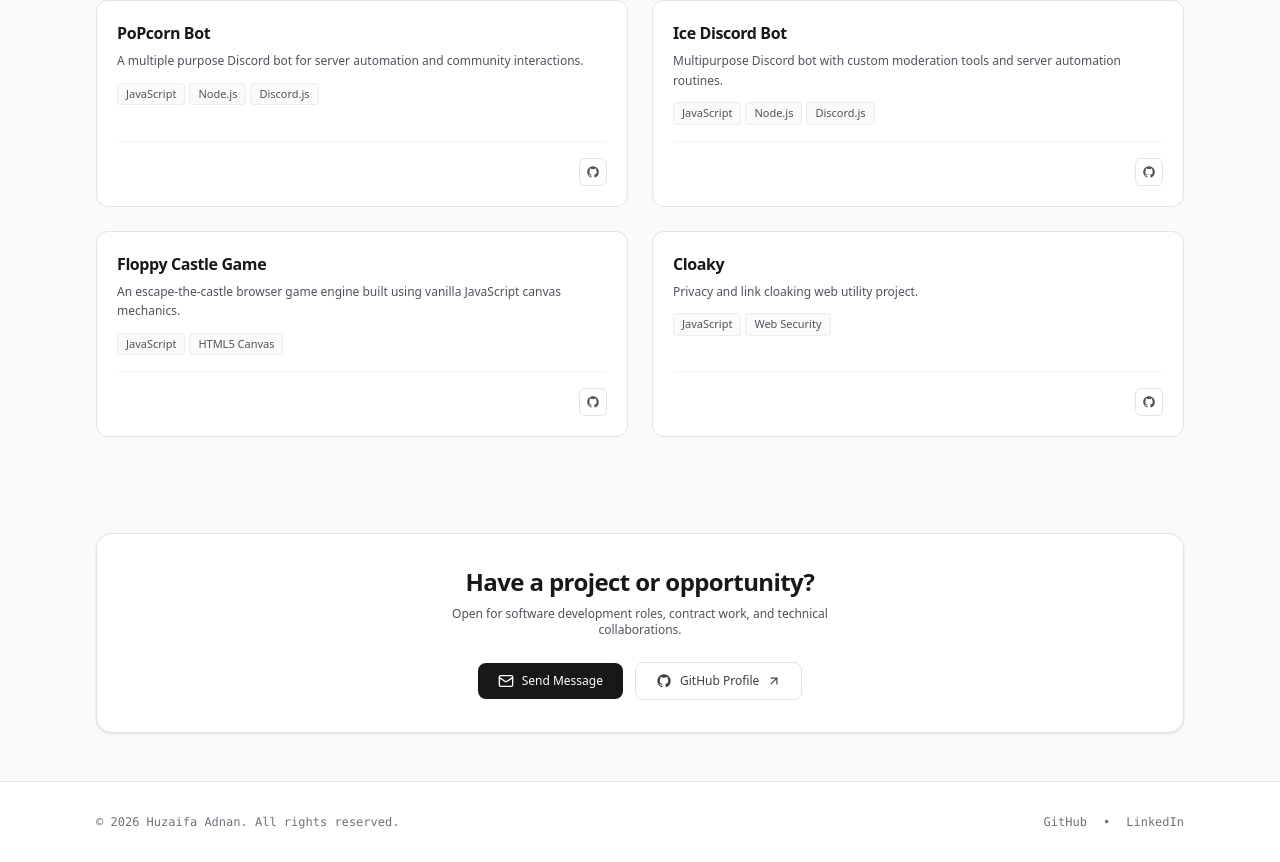
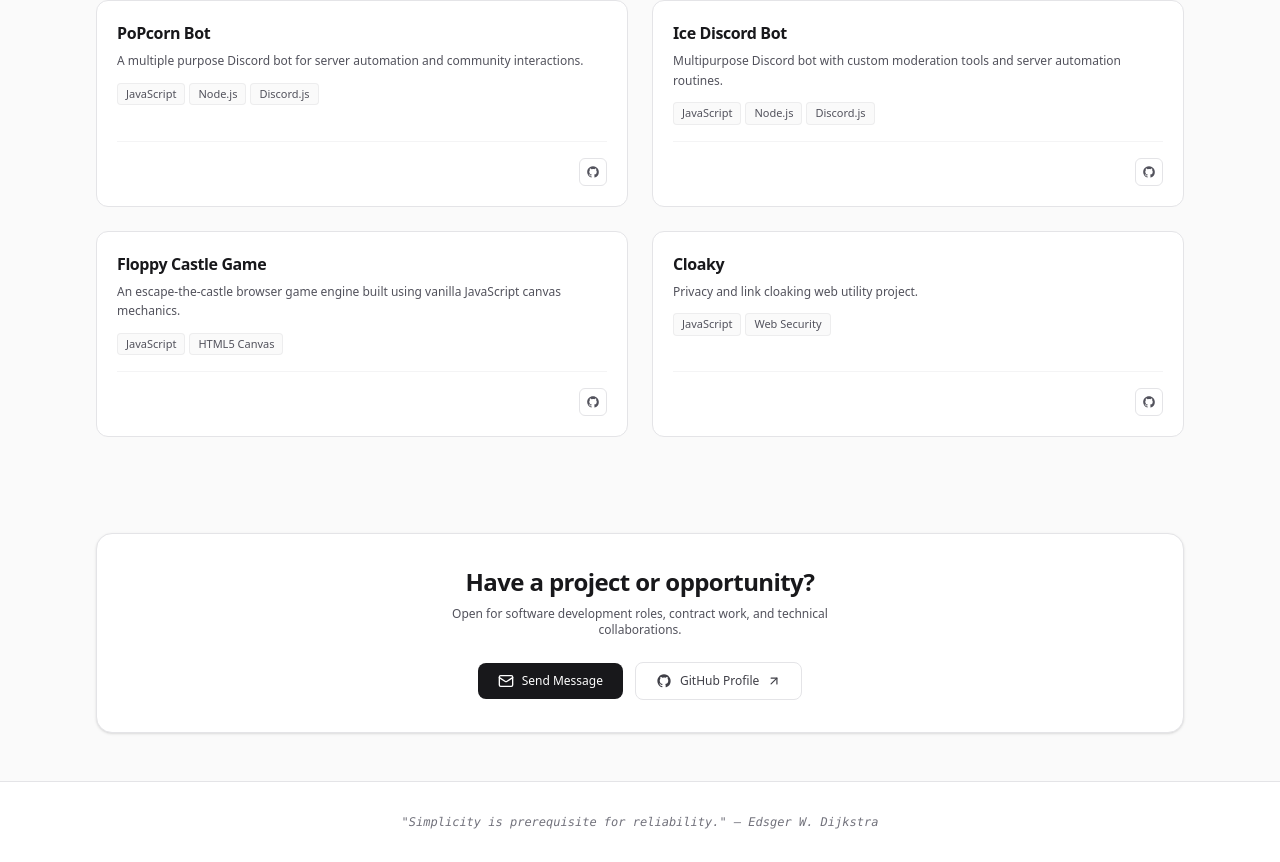
Before and after one commit to getawife/newportfolio, a Next.js app: page / in a window 1280 px wide. Shown: the part 849-1711 px from the top of the page. Built offline with nearby package versions, Linux system fonts and the light colour scheme.

Commit message:
footerrr

```diff
--- a/components/Footer.tsx
+++ b/components/Footer.tsx
@@ -1,34 +1,8 @@
-import React from "react";
-import { PORTFOLIO_DATA } from "@/config/portfolioData";
-
 export function Footer() {
   return (
-    <footer className="border-t border-zinc-200 bg-white py-8 dark:border-zinc-800 dark:bg-zinc-950">
-      <div className="mx-auto flex max-w-6xl flex-col items-center justify-between gap-4 px-4 text-xs font-mono text-zinc-500 dark:text-zinc-400 md:flex-row md:px-8">
-        <div>
-          © {new Date().getFullYear()} {PORTFOLIO_DATA.profile.name}. All rights
-          reserved.
-        </div>
-
-        <div className="flex items-center gap-4">
-          <a
-            href={PORTFOLIO_DATA.profile.github}
-            target="_blank"
-            rel="noopener noreferrer"
-            className="hover:text-zinc-900 dark:hover:text-zinc-100 transition-colors"
-          >
-            GitHub
-          </a>
-          <span>•</span>
-          <a
-            href={PORTFOLIO_DATA.profile.linkedin}
-            target="_blank"
-            rel="noopener noreferrer"
-            className="hover:text-zinc-900 dark:hover:text-zinc-100 transition-colors"
-          >
-            LinkedIn
-          </a>
-        </div>
+    <footer className="border-t border-zinc-200 bg-white py-8">
+      <div className="mx-auto flex max-w-6xl items-center justify-center px-4 text-center text-xs font-mono italic text-zinc-500 md:px-8">
+        "Simplicity is prerequisite for reliability." — Edsger W. Dijkstra
       </div>
     </footer>
   );
```
